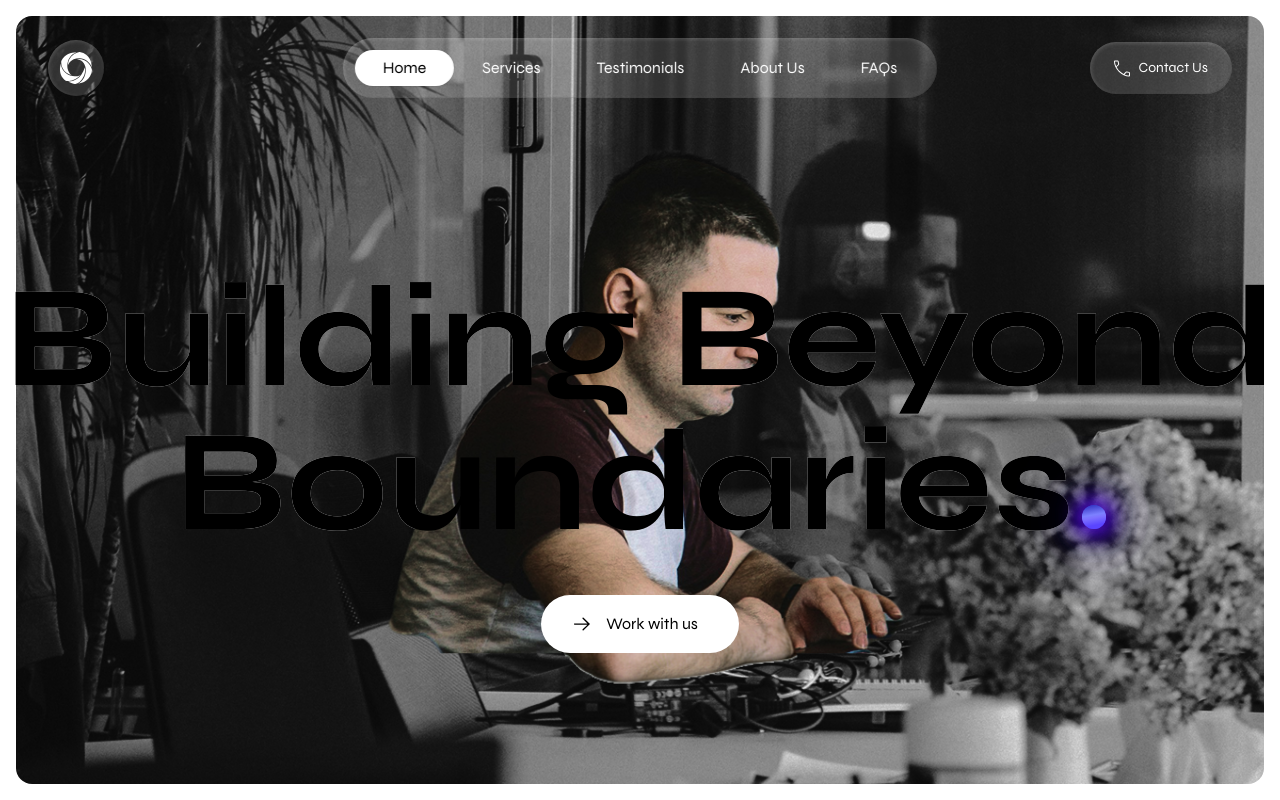
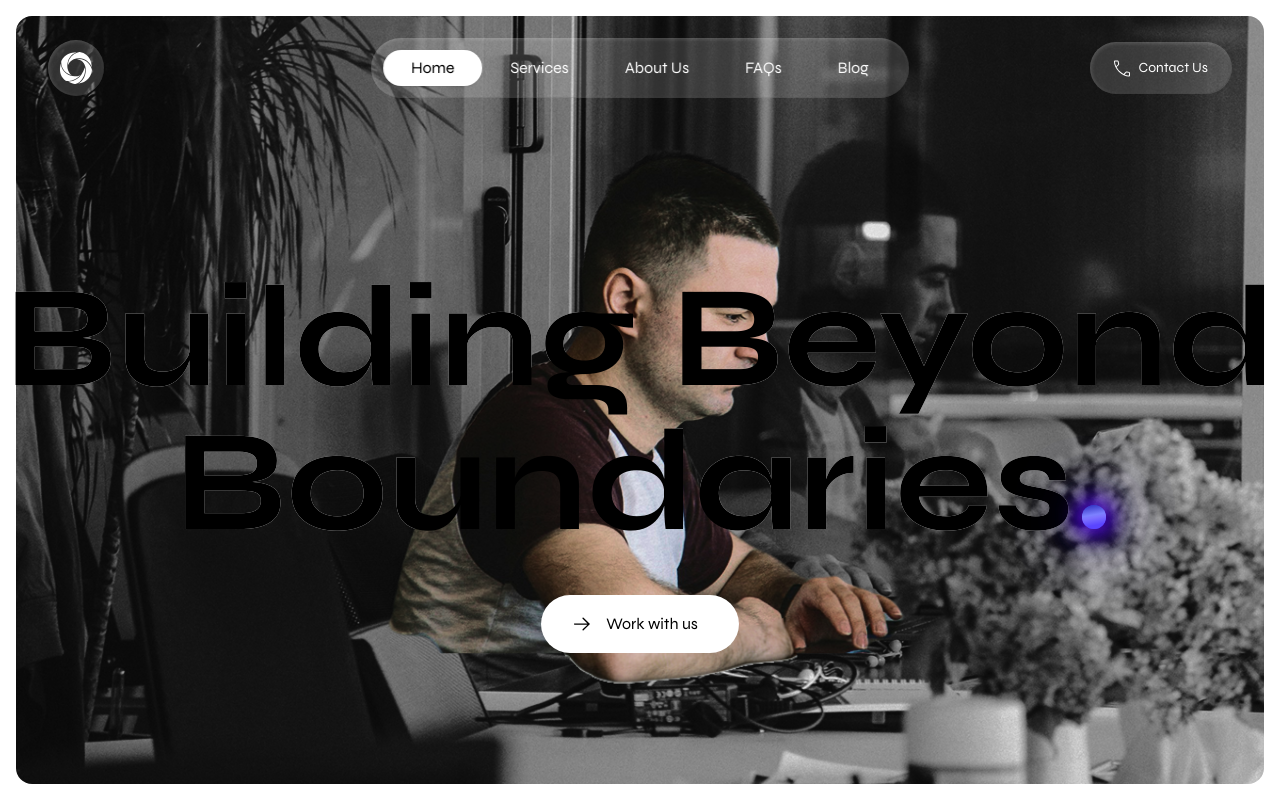
Before and after one commit to afnanahmadtariq/Devstract, a Next.js app: page / in a window 1280 px wide. Shown: the top 800 px of the page. Built offline with nearby package versions, Linux system fonts and the light colour scheme; what tailwindcss-text-fill-stroke would draw is missing.

Commit message:
Update navigation.tsx

```diff
--- a/components/navigation.tsx
+++ b/components/navigation.tsx
@@ -131,9 +131,9 @@ export default function Navigation({ mainpage = false, disableContact = false }:
                 {[
                   { href: '/', label: 'Home' },
                   { href: '/#services', label: 'Services' },
-                  { href: '/#testimonials', label: 'Testimonials' },
                   { href: '/about-us', label: 'About Us' },
                   { href: '/faqs', label: 'FAQs' },
+                  { href: 'https://blog.devstract.site/', label: 'Blog' },
                 ].map((item, idx) => (
                   <Link
                     key={item.label}
@@ -160,14 +160,14 @@ export default function Navigation({ mainpage = false, disableContact = false }:
                 <Link href="/#services" className="text-black/50 hover:text-black font-normal transition-colors text-base">
                   Services
                 </Link>
-                <Link href="/#testimonials" className="text-black/50 hover:text-black font-normal transition-colors text-base">
-                  Testimonials
-                </Link>
                 <Link href="/about-us" className="text-black/50 hover:text-black font-normal transition-colors text-base">
                   About Us
                 </Link>
                 <Link href="/faqs" className="text-black/50 hover:text-black font-normal transition-colors text-base">
                   FAQs
+                </Link>
+                <Link href="https://blog.devstract.site/" className="text-black/50 hover:text-black font-normal transition-colors text-base">
+                  Blog
                 </Link>
               </div>
             )}
@@ -229,9 +229,9 @@ export default function Navigation({ mainpage = false, disableContact = false }:
                 { href: "/", label: "Home" },
                 { href: "/#services", label: "Services" },
                 { href: "/about-us", label: "About Us" },
-                { href: "/#testimonials", label: "Testimonials" },
                 { href: "/faqs", label: "FAQs" },
-                { href: "/contact-us", label: "Contact Us" }
+                { href: "/contact-us", label: "Contact Us" },
+                { href: "https://blog.devstract.site/", label: "Blog" }
               ].map((item, idx) => {
                 const isActive = activeMenuIdx === idx;
                 return (
```
